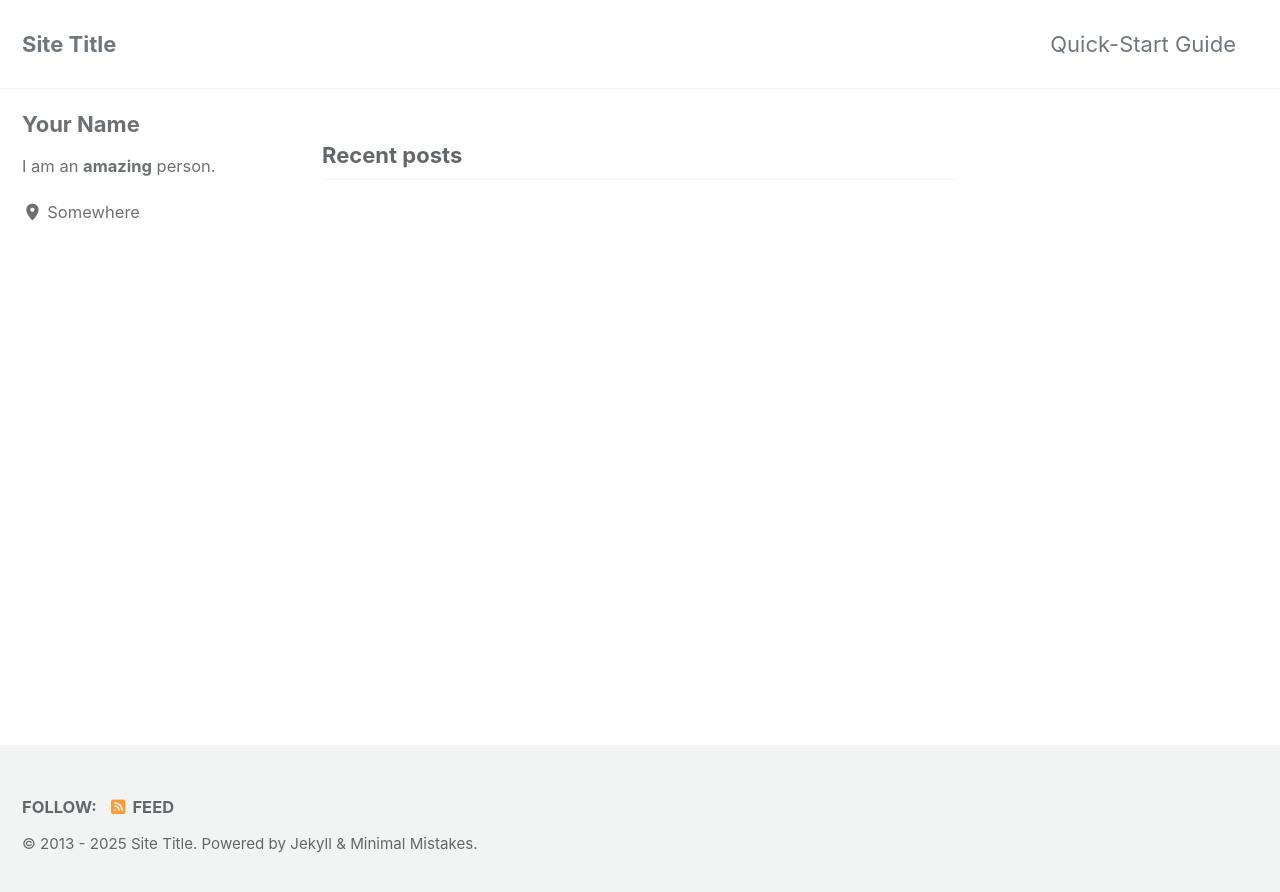
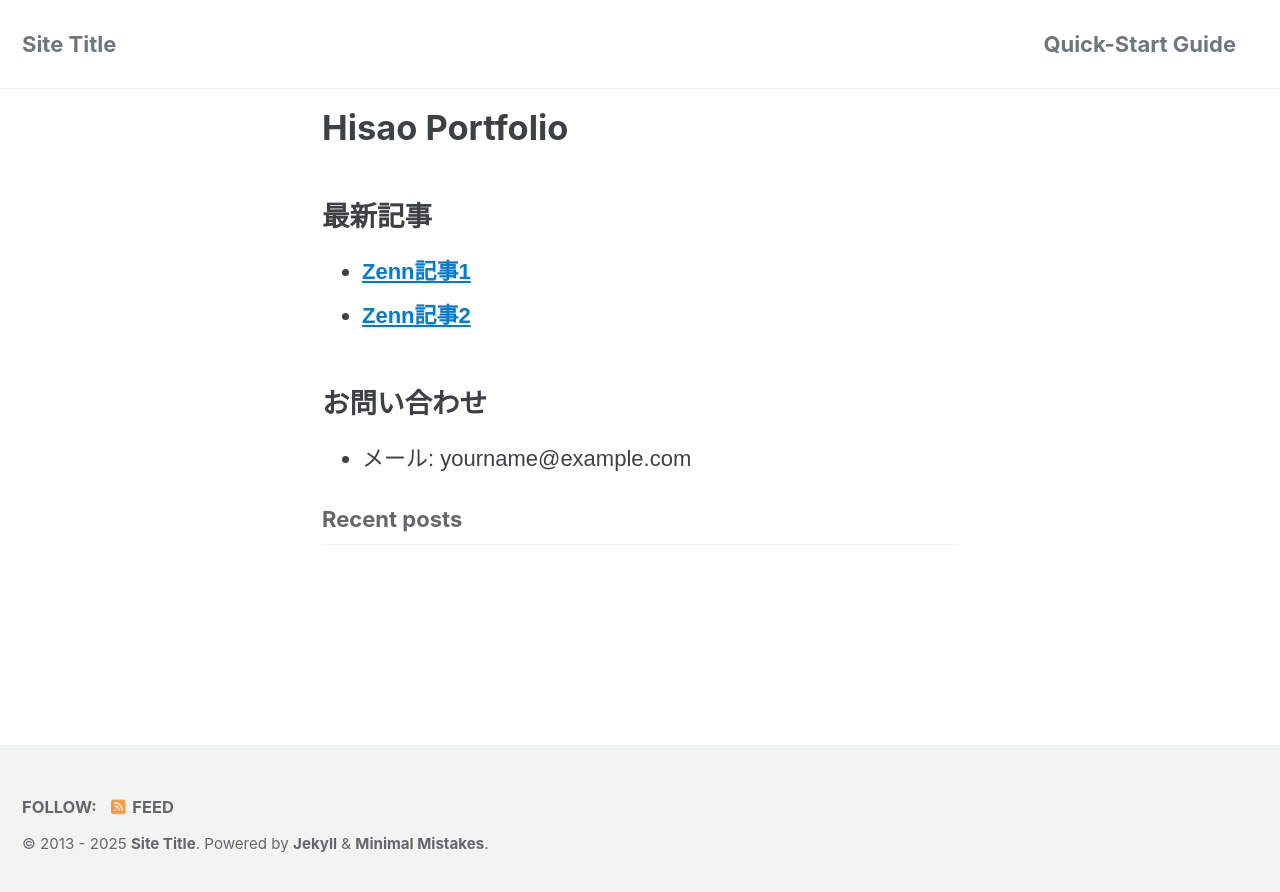
Before and after one commit to hisao5232/website, a Jekyll site: the page built from index.md, in a window 1280 px wide. Shown: the top 892 px of the page. Built offline with Jekyll 4.4.1, drawn with Linux system fonts in a browser that asks for light colours; cached includes are drawn as plain includes; the list of posts is cut into pages by our own code.

```diff
--- a/assets/css/main.scss
+++ b/assets/css/main.scss
@@ -7,3 +7,17 @@ search: false
 
 @import "minimal-mistakes/skins/{{ site.minimal_mistakes_skin | default: 'default' }}"; // skin
 @import "minimal-mistakes"; // main partials
+
+// assets/css/main.scss
+$brand-primary: #007acc;
+$brand-secondary: #84fab0;
+$font-sans: "Noto Sans JP", sans-serif;
+
+body {
+  font-family: $font-sans;
+}
+
+a {
+  color: $brand-primary;
+  font-weight: bold;
+}
--- /dev/null
+++ b/index.md
@@ -0,0 +1,29 @@
+---
+layout: home
+title: "Hisao Portfolio"
+hero:
+  title: "ようこそ Hisao のポートフォリオへ"
+  image: "/assets/images/hero.jpg"
+  tagline: "Python・自動化・データ分析の学びと作品"
+# カード表示用のprojectsセクション
+projects:
+  - title: "自動化スクリプト集"
+    description: "日常作業をPythonで自動化したプロジェクト"
+    image: "/assets/images/project1.jpg"
+    url: "https://github.com/hisao5232/auto-scripts"
+  - title: "データ分析ポートフォリオ"
+    description: "株価やニュースデータを分析したサンプル集"
+    image: "/assets/images/project2.jpg"
+    url: "https://github.com/hisao5232/data-analysis"
+  - title: "Webスクレイピング集"
+    description: "Amazonやニュースサイトのデータ取得スクリプト"
+    image: "/assets/images/project3.jpg"
+    url: "https://github.com/hisao5232/web-scraping"
+---
+
+## 最新記事
+- [Zenn記事1](https://zenn.dev/hisao5232/articles/xxxxx)
+- [Zenn記事2](https://zenn.dev/hisao5232/articles/yyyyy)
+
+## お問い合わせ
+- メール: yourname@example.com
```
Also changed, not shown: assets/images/hero.jpg.jpg (added).
